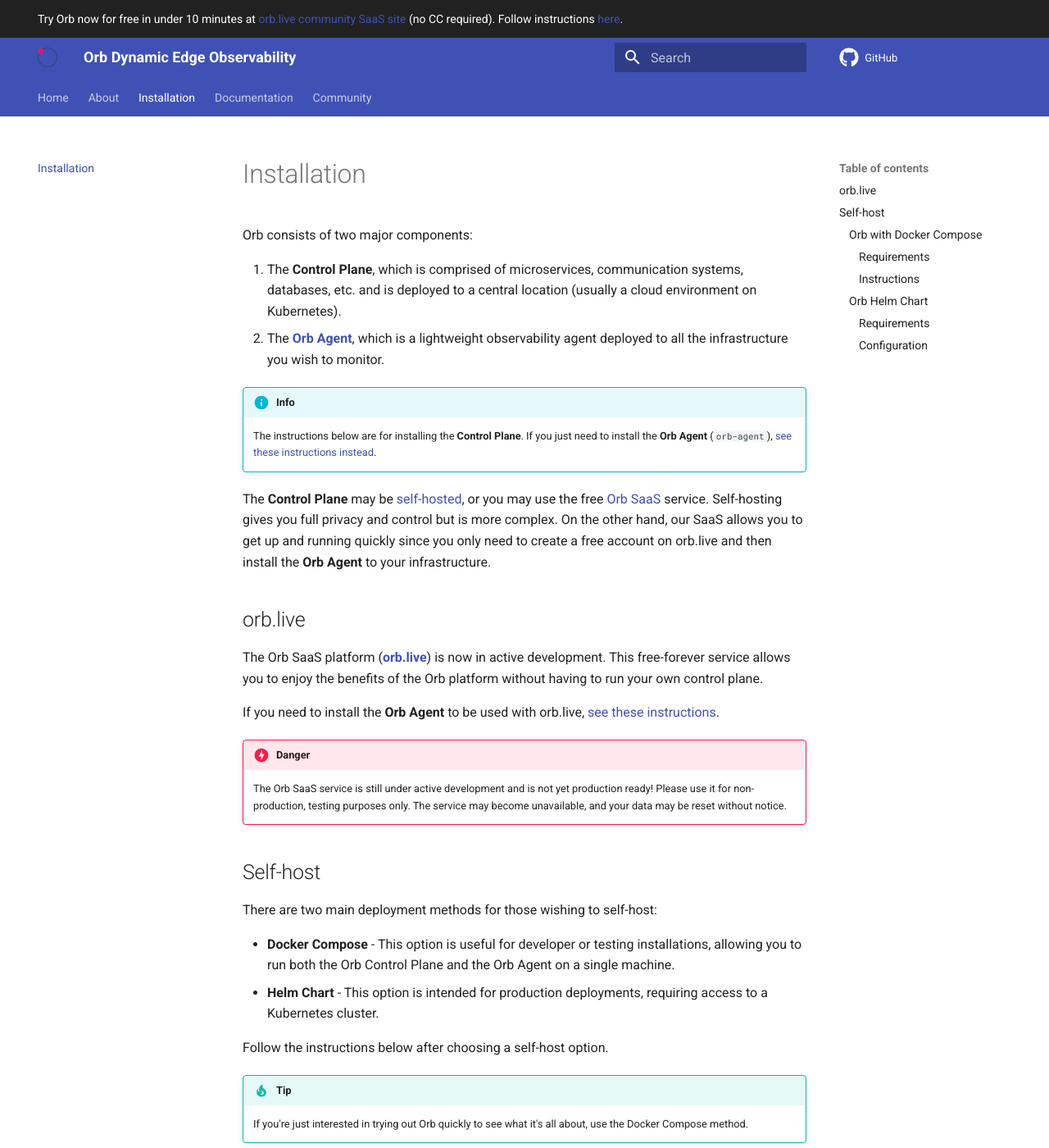
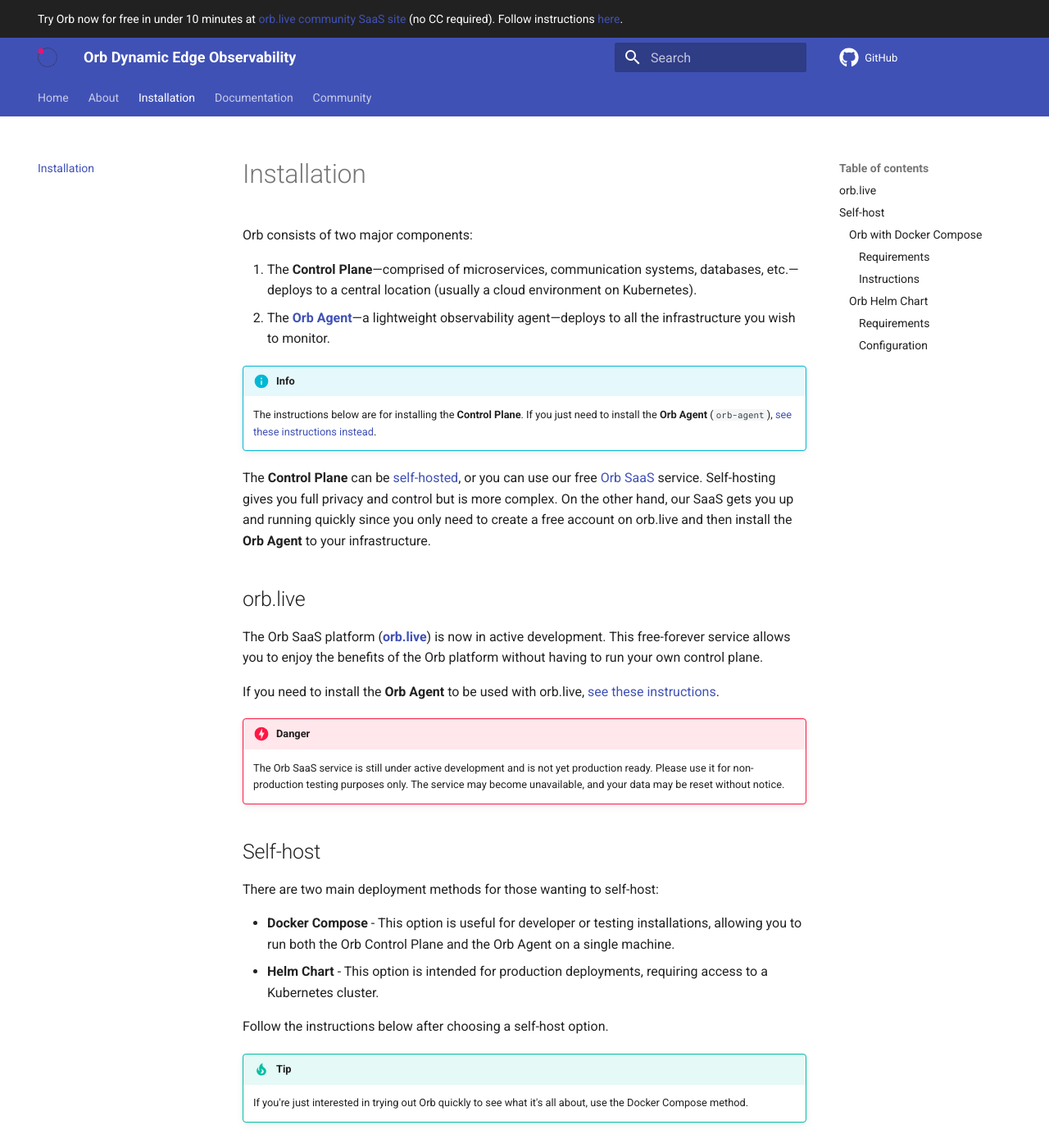
Before and after one commit to orb-community/orb-website, an MkDocs documentation site: the page built from docs/install.md, in a window 1280 px wide and 1400 px high. Shown: the whole window at 82% size. Built offline with MkDocs 1.6.1 and Material for MkDocs 9.7.7, drawn with Linux system fonts in a browser that asks for light colours; comment, search, counter and statistics services are not loaded; some of the changed text lies outside the part shown.

Commit message:
copy and formatting updates

```diff
--- a/docs/install.md
+++ b/docs/install.md
@@ -1,15 +1,14 @@
 Orb consists of two major components:
 
-1. The **Control Plane**, which is comprised of microservices, communication systems, databases, etc. and is deployed to a
+1. The **Control Plane**—comprised of microservices, communication systems, databases, etc.—deploys to a
 central location (usually a cloud environment on Kubernetes).
-1. The **[Orb Agent](/docs/#running-orb-agent)**, which is a lightweight observability agent deployed to all the infrastructure you wish to monitor.
+1. The **[Orb Agent](/docs/#running-orb-agent)**—a lightweight observability agent—deploys to all the infrastructure you wish to monitor.
 
 !!! info
 
     The instructions below are for installing the **Control Plane**. If you just need to install the **Orb Agent** (`orb-agent`), [see these instructions instead](/docs/#running-orb-agent).
 
-The **Control Plane** may be [self-hosted](#self-host), or you may use the free [Orb SaaS](#orblive) service. Self-hosting gives you full privacy and control but is more complex.
-On the other hand, our SaaS allows you to get up and running quickly since you only need to create a free account on orb.live and then install the **Orb Agent** to your infrastructure.
+The **Control Plane** can be [self-hosted](#self-host), or you can use our free [Orb SaaS](#orblive) service. Self-hosting gives you full privacy and control but is more complex. On the other hand, our SaaS gets you up and running quickly since you only need to create a free account on orb.live and then install the **Orb Agent** to your infrastructure.
 
 ## orb.live
 The Orb SaaS platform ([**orb.live**](http://orb.live)) is now in active development. This free-forever service allows you to enjoy the benefits of the Orb platform without having to run your own control plane.
@@ -18,10 +17,10 @@
 
 !!! danger
 
-    The Orb SaaS service is still under active development and is not yet production ready! Please use it for non-production, testing purposes only. The service may become unavailable, and your data may be reset without notice.
+    The Orb SaaS service is still under active development and is not yet production ready. Please use it for non-production testing purposes only. The service may become unavailable, and your data may be reset without notice.
 
 ## Self-host
-There are two main deployment methods for those wishing to self-host:
+There are two main deployment methods for those wanting to self-host:
 
 * **Docker Compose** - This option is useful for developer or testing installations, allowing you to run both the Orb Control Plane and the Orb Agent on a single machine.
 * **Helm Chart** - This option is intended for production deployments, requiring access to a Kubernetes cluster.
@@ -117,7 +116,7 @@
 
         helm install cert-manager jetstack/cert-manager --namespace cert-manager --create-namespace --version v1.5.3 --set installCRDs=true
 
-- Create Issuer CRDs (in the `orb` namespace!)
+- Create Issuer CRDs (in the `orb` namespace).
     - `cp issuers/production-issuer-tpt.yaml issuers/production-issuer.yaml`
     - Edit `issuers/production-issuer.yaml` and change `spec.acme.email` to a real email address.
     - `kubectl create -f issuers/production-issuer.yaml -n orb`
```
Also changed, not shown: other parts of docs/install.md (+3 -3 lines).
